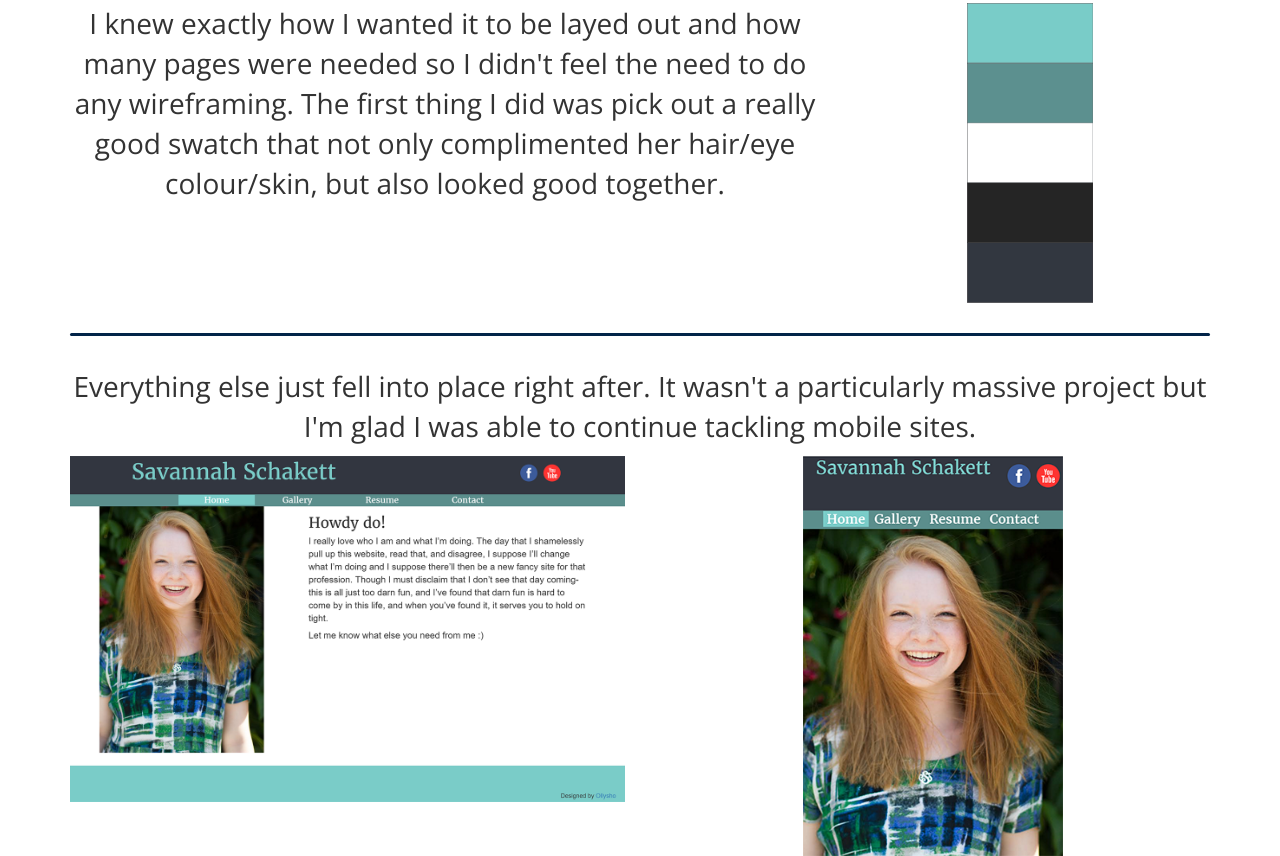
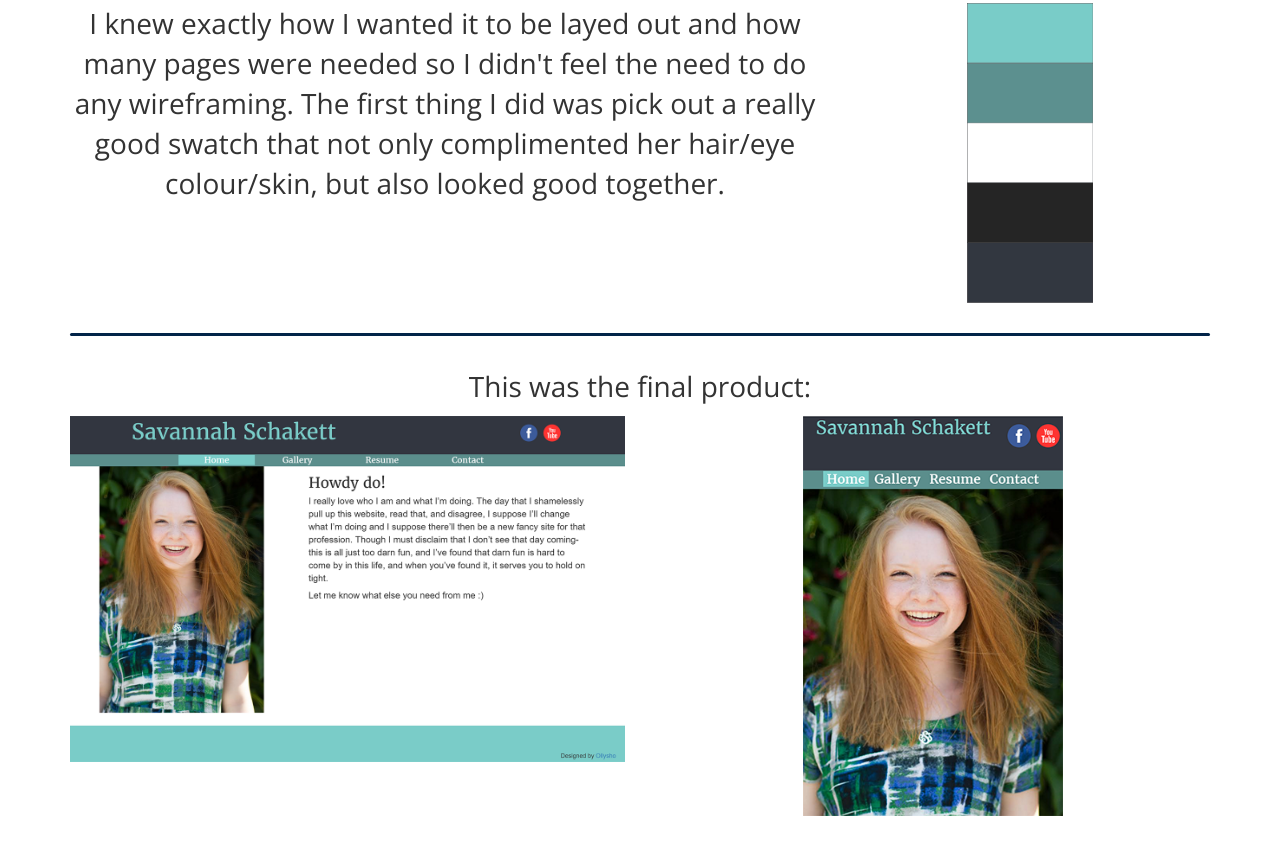
Before and after one commit to Ollysho/ollysho.github.io, a plain HTML site: page savannah.html in a window 1280 px wide. Shown: the part 576-1432 px from the top of the page. After the commit the page ends 1392 px from the top, so only its background shows below. Drawn offline with nearby package versions, Linux system fonts and the light colour scheme; a web font is replaced by a local one.

Commit message:
Simplified text

```diff
--- a/savannah.html
+++ b/savannah.html
@@ -49,7 +49,7 @@
             <div class="pBreak"></div>
             <div class="row">
                 <div class="col-md-12">
-                    <p>Everything else just fell into place right after. It wasn't a particularly massive project but I'm glad I was able to continue tackling mobile sites.</p>
+                    <p>This was the final product:</p>
                 </div>
             </div>
             <div class="row">
```
